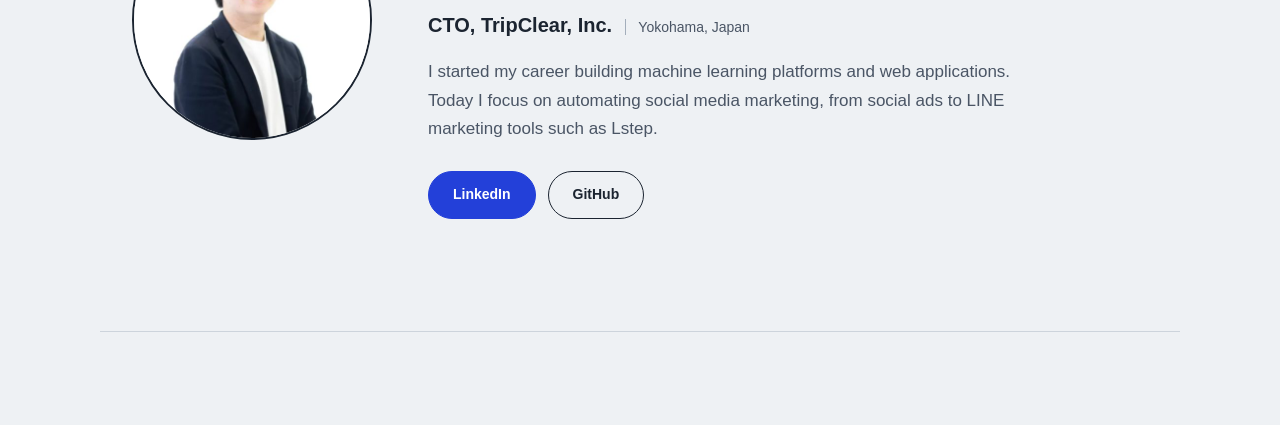
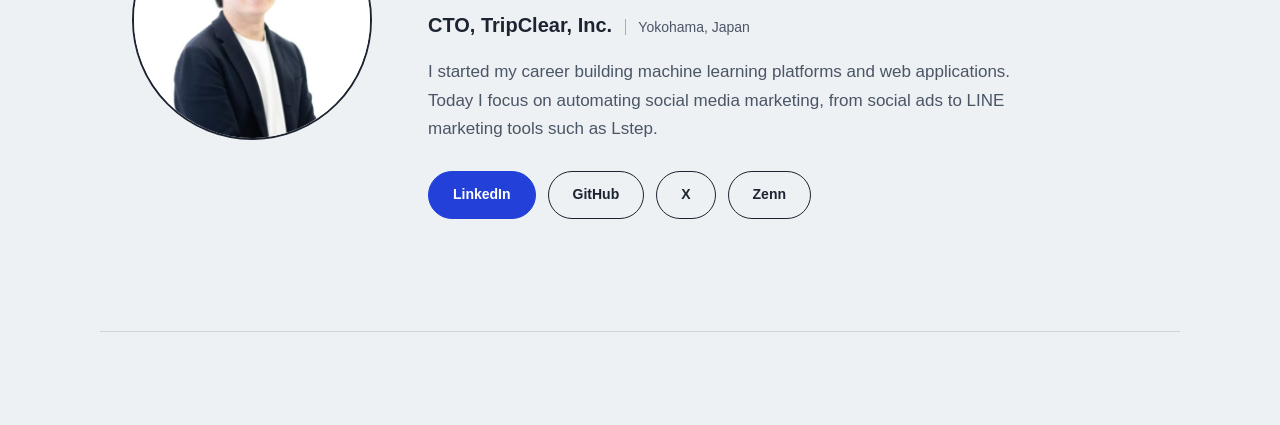
Before and after one commit to kevin-namba/kevin-namba.github.io, a plain HTML site: page en/index.html in a window 1280 px wide. Shown: the part 335-760 px from the top of the page. Drawn offline with Linux system fonts and the light colour scheme; a web font is replaced by a local one.

Commit message:
X と Zenn へのリンクを追加する
- 日本語版・英語版のトップと連絡先に、GitHub と並べて X と Zenn のリンクを置く

Co-Authored-By: Claude Opus 5.5 <noreply@anthropic.com>

```diff
--- a/en/index.html
+++ b/en/index.html
@@ -48,6 +48,8 @@
         <ul class="hero__links">
           <li><a class="btn btn--primary" href="https://www.linkedin.com/in/kevin-namba/" target="_blank" rel="noopener">LinkedIn</a></li>
           <li><a class="btn btn--quiet" href="https://github.com/kevin-namba" target="_blank" rel="noopener">GitHub</a></li>
+        <li><a class="btn btn--quiet" href="https://x.com/kevin_namba" target="_blank" rel="noopener">X</a></li>
+        <li><a class="btn btn--quiet" href="https://zenn.dev/kevin_namba" target="_blank" rel="noopener">Zenn</a></li>
         </ul>
       </div>
     </section>
@@ -223,6 +225,8 @@
       <ul class="hero__links">
         <li><a class="btn btn--primary" href="https://www.linkedin.com/in/kevin-namba/" target="_blank" rel="noopener">Message me on LinkedIn</a></li>
         <li><a class="btn btn--quiet" href="https://github.com/kevin-namba" target="_blank" rel="noopener">GitHub</a></li>
+        <li><a class="btn btn--quiet" href="https://x.com/kevin_namba" target="_blank" rel="noopener">X</a></li>
+        <li><a class="btn btn--quiet" href="https://zenn.dev/kevin_namba" target="_blank" rel="noopener">Zenn</a></li>
       </ul>
     </section>
   </main>
```
Also changed, not shown: index.html (+4 -0 lines).
